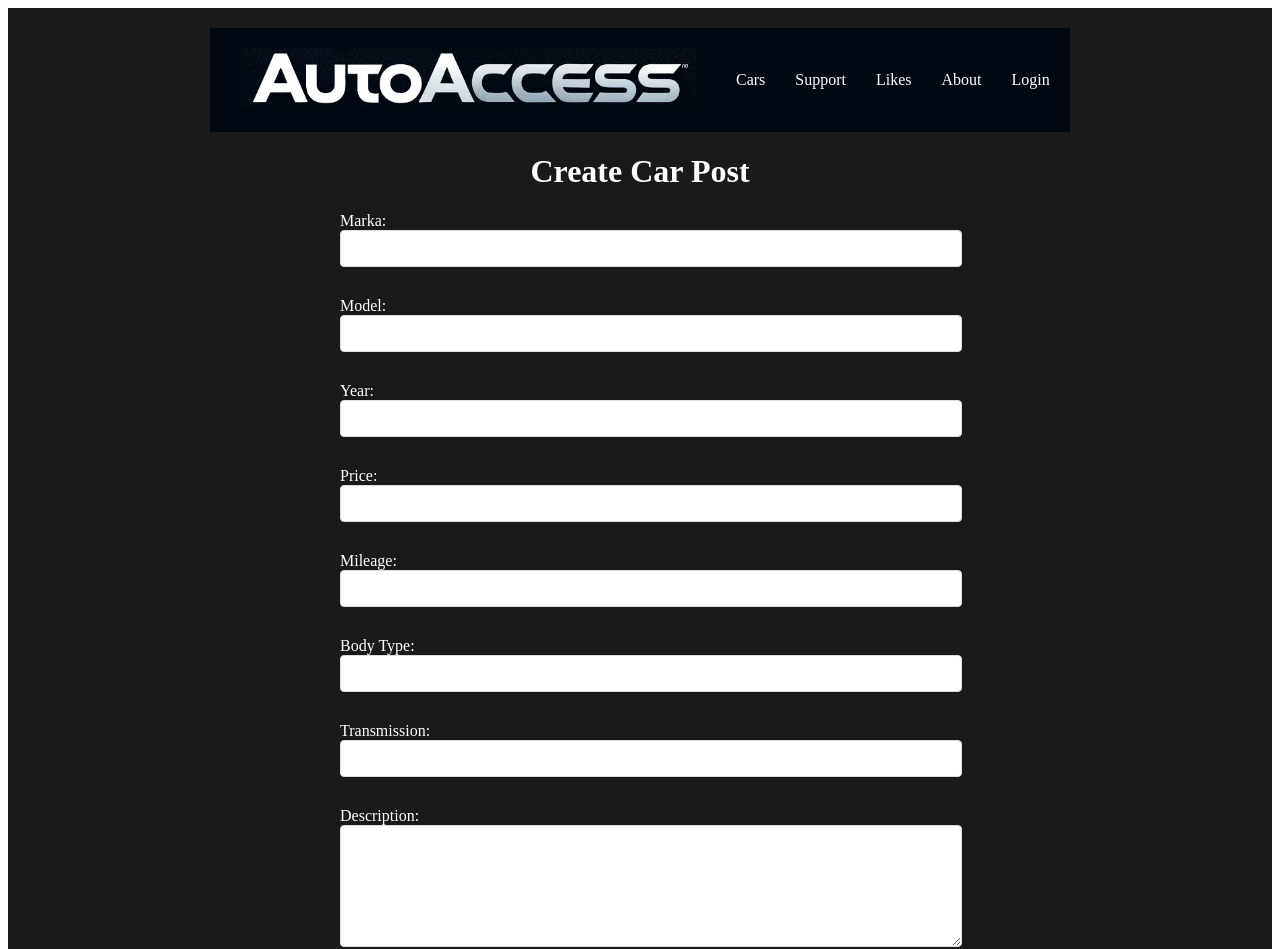
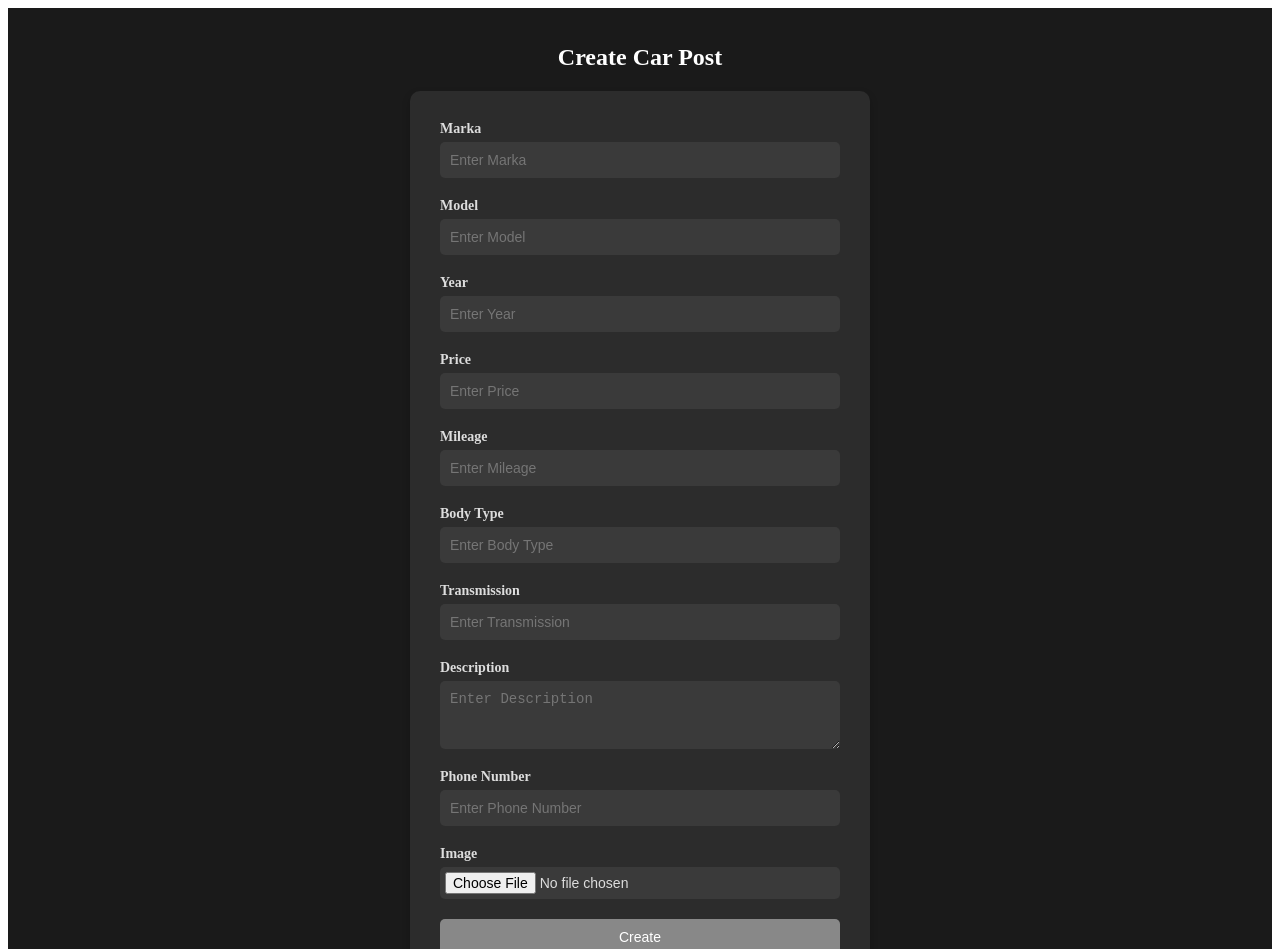
Before and after one commit to Ruchanov/AutoAccessApp, an Angular app in the folder AutoAccess/: page /my-profile/createPost in a window 1280 px wide. Shown: the top 949 px of the page. Built offline with nearby package versions, Linux system fonts and the light colour scheme.

Commit message:
create car page

```diff
--- a/AutoAccess/package.json
+++ b/AutoAccess/package.json
@@ -23,6 +23,7 @@
     "@angular/ssr": "^17.2.1",
     "angular": "^1.8.3",
     "express": "^4.18.2",
+    "jwt-decode": "^4.0.0",
     "rxjs": "~7.8.0",
     "tslib": "^2.3.0",
     "zone.js": "~0.14.3"
--- a/AutoAccess/src/app/app.module.ts
+++ b/AutoAccess/src/app/app.module.ts
@@ -10,7 +10,7 @@ import { MainPageComponent } from './pages/main-page/main-page.component';
 import { NavBarComponent } from './components/nav-bar/nav-bar.component';
 import { LoginPageComponent } from './pages/login-page/login-page.component';
 import { RegisterPageComponent } from './pages/register-page/register-page.component'
-import { FormsModule } from '@angular/forms';
+import { FormsModule, ReactiveFormsModule } from '@angular/forms';
 import { InputsCheckerDirective } from './directives/password-length-checker/inputs-checker.directive';
 import { EmailCorrectnessCheckerDirective } from './directives/email-correctness-checker/email-correctness-checker.directive';
 import { UsernameInputFillCheckerDirective } from './directives/username-filling-checker/username-input-fill-checker.directive';
@@ -52,6 +52,7 @@ import { AboutPageComponent } from './pages/about-page/about-page.component';
     BrowserModule,
     AppRoutingModule,
     FormsModule,
+    ReactiveFormsModule,
     HttpClientModule
   ],
   providers: [
--- a/AutoAccess/src/app/components/car-item/car-item.component.css
+++ b/AutoAccess/src/app/components/car-item/car-item.component.css
@@ -9,6 +9,11 @@
 
   .carItem:hover {
     transform: scale(1.05);
+  }
+
+  .likeIcon:hover {
+    color: black;
+    background-color: white;
   }
 
   .carImage {
@@ -35,6 +40,7 @@
 
   .liked {
     color: red;
+    border-radius: 100%;
     transform: scale(1.1);
   }
 
--- a/AutoAccess/src/app/components/car-item/car-item.component.ts
+++ b/AutoAccess/src/app/components/car-item/car-item.component.ts
@@ -18,6 +18,11 @@ export class CarItemComponent {
     this.router.navigate(['/cars', this.car.id]);
   }
 
+  isLiked(car: Car): boolean {
+    return !!car.liked; // Преобразует undefined в false
+  }
+
+
   toggleLike(event: Event): void {
     event.stopPropagation(); // Остановить всплытие события
     this.likeToggle.emit(this.car.id);
--- a/AutoAccess/src/app/pages/car-creating-page/car-creating-page.component.css
+++ b/AutoAccess/src/app/pages/car-creating-page/car-creating-page.component.css
@@ -5,44 +5,71 @@
   align-items: center;
   background-color: #1a1a1a;
   color: #fff;
+  min-height: 100vh;
 }
 
-  .form {
+form {
+  display: flex;
+  flex-direction: column;
+  gap: 20px;
+  background-color: #2c2c2c;
+  padding: 30px;
+  border-radius: 10px;
+  box-shadow: 0 4px 8px rgba(0, 0, 0, 0.2);
   width: 100%;
-    max-width: 600px;
+  max-width: 400px;
 }
 
-  .label {
-    display: block;
-    margin-bottom: 10px;
+form div {
+  display: flex;
+  flex-direction: column;
+  gap: 5px;
+}
+
+form label {
+  font-size: 14px;
+  font-weight: bold;
+  color: #ddd;
+}
+
+form input,
+form textarea,
+form button {
+  padding: 10px;
+  border: none;
+  border-radius: 5px;
+  font-size: 14px;
+}
+
+form input,
+form textarea {
+  background-color: #3a3a3a;
   color: #fff;
 }
 
-  .input, .textarea, .fileInput {
-    width: 100%;
-    padding: 10px;
-    margin-bottom: 20px;
-    border-radius: 4px;
-    border: 1px solid #ddd;
+form button {
+  background-color: #007bff;
+  color: white;
+  cursor: pointer;
+  transition: background-color 0.3s;
 }
 
-  .textarea {
-    height: 100px;
+form button:hover {
+  background-color: #0056b3;
 }
 
-  .submitButton {
-    width: 100%;
-    padding: 10px;
-    background-color: #007bff;
-    color: #ffffff;
-    border: none;
-    border-radius: 5px;
-    cursor: pointer;
-    font-size: 16px;
-    font-weight: bold;
-    transition: background-color 0.3s ease;
+form input[type="file"] {
+  padding: 5px;
+  color: #ddd;
 }
 
-  .submitButton:hover {
-    background-color: #0056b3;
+form button:disabled {
+  background-color: #888;
+  cursor: not-allowed;
 }
+
+h1 {
+  font-size: 24px;
+  color: #fff;
+  margin-bottom: 20px;
+}
--- a/AutoAccess/src/app/pages/car-creating-page/car-creating-page.component.html
+++ b/AutoAccess/src/app/pages/car-creating-page/car-creating-page.component.html
@@ -1,37 +1,61 @@
 <div class="carCreatingContainer">
-    <app-nav-bar></app-nav-bar>
-    <h1>Create Car Post</h1>
-    <form (submit)="handleSubmit($event)" class="form">
-      <label class="label">Marka:
-        <input type="text" name="marka" [(ngModel)]="formData.marka" required class="input" />
-      </label>
-      <label class="label">Model:
-        <input type="text" name="model" [(ngModel)]="formData.model" required class="input" />
-      </label>
-      <label class="label">Year:
-        <input type="number" name="year" [(ngModel)]="formData.year" required class="input" />
-      </label>
-      <label class="label">Price:
-        <input type="number" name="price" [(ngModel)]="formData.price" required class="input" />
-      </label>
-      <label class="label">Mileage:
-        <input type="number" name="mileage" [(ngModel)]="formData.mileage" required class="input" />
-      </label>
-      <label class="label">Body Type:
-        <input type="text" name="body_type" [(ngModel)]="formData.body_type" required class="input" />
-      </label>
-      <label class="label">Transmission:
-        <input type="text" name="transmission" [(ngModel)]="formData.transmission" required class="input" />
-      </label>
-      <label class="label">Description:
-        <textarea name="description" [(ngModel)]="formData.description" required class="textarea"></textarea>
-      </label>
-      <label class="label">Image:
-        <input type="file" (change)="handleImageChange($event)" accept="image/*" class="fileInput" />
-      </label>
-      <label class="label">Phone Number:
-        <input type="number" name="phoneNumber" [(ngModel)]="formData.phoneNumber" required class="input" />
-      </label>
-      <button type="submit" class="submitButton">Create Post</button>
-    </form>
-  </div>
+  <h1>Create Car Post</h1>
+  <form [formGroup]="carForm" (ngSubmit)="submitForm()">
+    <div>
+      <label for="marka">Marka</label>
+      <input id="marka" formControlName="marka" type="text" placeholder="Enter Marka" />
+    </div>
+    <div>
+      <label for="model">Model</label>
+      <input id="model" formControlName="model" type="text" placeholder="Enter Model" />
+    </div>
+    <div>
+      <label for="year">Year</label>
+      <input id="year" formControlName="year" type="number" placeholder="Enter Year" />
+    </div>
+    <div>
+      <label for="price">Price</label>
+      <input id="price" formControlName="price" type="number" placeholder="Enter Price" />
+    </div>
+    <div>
+      <label for="mileage">Mileage</label>
+      <input id="mileage" formControlName="mileage" type="number" placeholder="Enter Mileage" />
+    </div>
+    <div>
+      <label for="body_type">Body Type</label>
+      <input id="body_type" formControlName="body_type" type="text" placeholder="Enter Body Type" />
+    </div>
+    <div>
+      <label for="transmission">Transmission</label>
+      <input
+        id="transmission"
+        formControlName="transmission"
+        type="text"
+        placeholder="Enter Transmission"
+      />
+    </div>
+    <div>
+      <label for="description">Description</label>
+      <textarea
+        id="description"
+        formControlName="description"
+        rows="3"
+        placeholder="Enter Description"
+      ></textarea>
+    </div>
+    <div>
+      <label for="phoneNumber">Phone Number</label>
+      <input
+        id="phoneNumber"
+        formControlName="phoneNumber"
+        type="text"
+        placeholder="Enter Phone Number"
+      />
+    </div>
+    <div>
+      <label for="image">Image</label>
+      <input id="image" type="file" (change)="onFileChange($event)" />
+    </div>
+    <button type="submit" [disabled]="carForm.invalid">Create</button>
+  </form>
+</div>
--- a/AutoAccess/src/app/pages/car-creating-page/car-creating-page.component.ts
+++ b/AutoAccess/src/app/pages/car-creating-page/car-creating-page.component.ts
@@ -1,7 +1,12 @@
 import { Component } from '@angular/core';
 import { Router } from '@angular/router';
 import { CarsService } from '../../services/cars/cars.service';
+import { FormBuilder, FormGroup, Validators } from '@angular/forms';
 import { CarFormData } from '../../models';
+// import { Component } from '@angular/core';
+// import { FormBuilder, FormGroup, Validators } from '@angular/forms';
+// import { CarsService } from '../../services/cars.service';
+// import { Router } from '@angular/router';
 
 @Component({
   selector: 'app-car-creating-page',
@@ -9,67 +14,61 @@ import { CarFormData } from '../../models';
   styleUrls: ['./car-creating-page.component.css']
 })
 export class CarCreatingPageComponent {
-  formData: CarFormData = {
-    marka: '',
-    model: '',
-    year: null,
-    price: null,
-    mileage: null,
-    body_type: '',
-    transmission: '',
-    description: '',
-    image: null,
-    phoneNumber: '',
-  };
+  carForm: FormGroup;
+  imageFile: File | null = null;
 
-  constructor(private carsService: CarsService, private router: Router) {}
-
-  // Функция getUserId
-  getUserName(): string | null {
-    const username = localStorage.getItem('username') || '';
-    return username;
+  constructor(
+    private fb: FormBuilder,
+    private carsService: CarsService,
+    private router: Router
+  ) {
+    this.carForm = this.fb.group({
+      marka: ['', Validators.required],
+      model: ['', Validators.required],
+      year: [null, Validators.required],
+      price: [null, Validators.required],
+      mileage: [null, Validators.required],
+      body_type: ['', Validators.required],
+      transmission: ['', Validators.required],
+      description: [''],
+      phoneNumber: ['', Validators.required],
+    });
   }
 
-  handleImageChange(event: Event): void {
-    const input = event.target as HTMLInputElement;
-    if (input.files && input.files[0]) {
-      this.formData.image = input.files[0];
+  onFileChange(event: any): void {
+    const file = event.target.files[0];
+    if (file) {
+      this.imageFile = file;
     }
   }
 
-  handleSubmit(event: Event): void {
-    event.preventDefault();
+  submitForm(): void {
+    if (this.carForm.invalid) {
+      return;
+    }
 
-    const data = new FormData();
-    (Object.keys(this.formData) as Array<keyof CarFormData>).forEach((key) => {
-      if (key === 'image' && this.formData.image) {
-        data.append('image', this.formData.image);
-      } else if (this.formData[key] !== null) {
-        data.append(key, String(this.formData[key]));
+    const formData = new FormData();
+    Object.keys(this.carForm.value).forEach((key) => {
+      if (this.carForm.value[key] !== null) {
+        formData.append(key, this.carForm.value[key]);
       }
     });
 
-    const username = this.getUserName();
-    if (!username) {
-      console.error('User ID is missing. Please log in.');
-      alert('Please log in to create a car post.');
-      return;
+    const userId = parseInt(localStorage.getItem('user_id') || '0', 10);
+    formData.append('user', userId.toString());
+
+    if (this.imageFile) {
+      formData.append('image', this.imageFile);
     }
 
-    data.append('user', username);
-
-    data.forEach((value, key) => {
-      console.log(`${key}: ${value}`);
-    });
-
-    this.carsService.createCar(data).subscribe({
-      next: (response) => {
+    this.carsService.createCar(formData).subscribe(
+      (response) => {
         console.log('Car created successfully:', response);
-        this.router.navigate(['/cars']);
+        this.router.navigate(['/']); // Redirect to homepage or another route
       },
-      error: (error) => {
+      (error) => {
         console.error('Error creating car:', error);
-      },
-    });
+      }
+    );
   }
 }
--- a/AutoAccess/src/app/pages/login-page/login-page.component.ts
+++ b/AutoAccess/src/app/pages/login-page/login-page.component.ts
@@ -18,6 +18,7 @@ export class LoginPageComponent {
   onSubmit() {
     this.authService.login(this.username, this.password).subscribe({
       next: (response: any) => {
+        console.log(response)
         this.authService.setTokens(response.access, response.refresh, this.username);
         this.router.navigate(['/cars']);
       },
```
Also changed, not shown: AutoAccess/src/app/components/car-item/car-item.component.html (+11 -6 lines), AutoAccess/src/app/services/auth_service/auth.service.ts (+8 -0 lines), 1 other file (tests, documents, lock files or other folders). Lines whose indentation alone changed are shown as unchanged.
